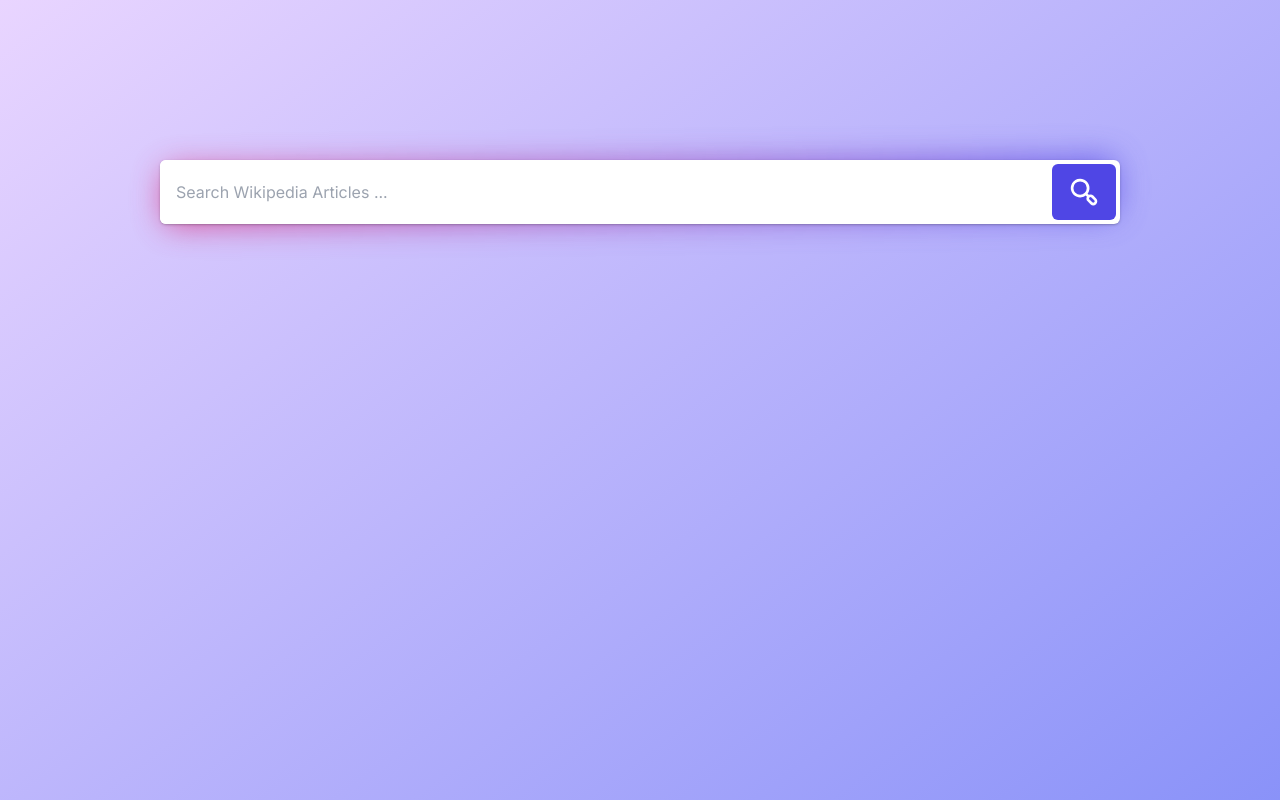
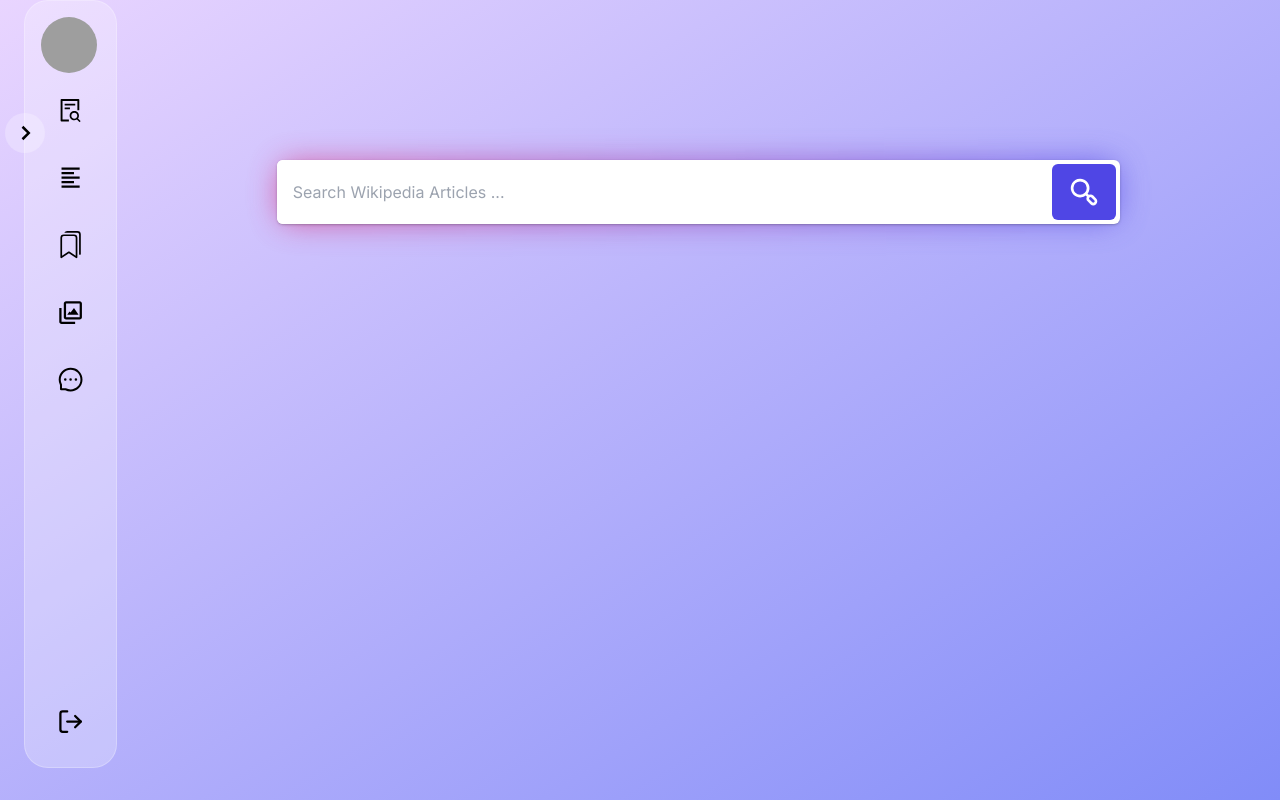
Before and after one commit to anujyadav140/wiki-ai, a Next.js app: page / in a window 1280 px wide. Shown: the top 800 px of the page. Built offline with nearby package versions, Linux system fonts and the light colour scheme; grey boxes are pictures that could not be loaded.

Commit message:
added side bar nav for both web and mobile view

```diff
--- a/app/components/search.tsx
+++ b/app/components/search.tsx
@@ -210,9 +210,10 @@
                     key={index}
                   >
                     <li
-                      className="flex items-start text-sm font-medium text-gray-600 rounded-md bg-white backdrop-filter backdrop-blur-lg p-4 hover:bg-opacity-40 hover:bg-white hover:backdrop-blur-lg shadow-lg shadow-indigo"
+                      className="flex items-start text-sm font-medium text-black rounded-md bg-white backdrop-filter backdrop-blur-lg p-4  hover:bg-white hover:backdrop-blur-lg shadow-lg shadow-indigo"
                       onClick={() => handleItemClick(suggestion)}
                     >
+                    {!(images[index] == "") ? (
                         <Image
                           src={images[index]}
                           alt={suggestion}
@@ -220,10 +221,11 @@
                           width={500}
                           height={500}
                         />
+                      ) : null}
                       <div>
                         {suggestion}
                         <br />
-                        <p className="text-xs text-gray-500 mt-1 hover:text-black">
+                        <p className="text-xs text-black mt-1 hover:text-black">
                           {extracts[index]}
                         </p>
                       </div>
--- /dev/null
+++ b/app/components/sidebar/data.tsx
@@ -0,0 +1,47 @@
+import { FiUser, FiLogOut } from "react-icons/fi";
+import { AiOutlineFileSearch, AiOutlineMessage } from "react-icons/ai";
+import { BsFolder, BsWallet2, BsBookmarks } from "react-icons/bs";
+import { BiAlignLeft, BiImages } from "react-icons/bi";
+
+export const dataWeb = [
+  {
+    id: 1,
+    icon: <AiOutlineFileSearch />,
+    text: "Wikipedia Search",
+  },
+  {
+    id: 2,
+    icon: <BiAlignLeft />,
+    text: "Continue Your Reading",
+  },
+  {
+    id: 3,
+    icon: <BsBookmarks />,
+    text: "Your Bookmarks",
+  },
+  {
+    id: 4,
+    icon: <BiImages />,
+    text: "Wikipedia Images",
+  },
+  {
+    id: 5,
+    icon: <AiOutlineMessage />,
+    text: "Messages",
+  },
+  // {
+  //   id: 6,
+  //   icon: <BsFolder />,
+  //   text: "File Manager",
+  // },
+  // {
+  //   id: 7,
+  //   icon: <BsWallet2 />,
+  //   text: "Wallet",
+  // },
+  {
+    id: 6,
+    icon: <FiLogOut />,
+    text: "Logout",
+  },
+];
--- /dev/null
+++ b/app/components/sidebar/sidebar-data.tsx
@@ -0,0 +1,30 @@
+import React from "react";
+import { dataWeb } from "./data";
+
+const SidebarData = ({toggle}:{toggle:any}) => {
+  return (
+    <div className="">
+      {dataWeb.map((data) => {
+        return (
+          <div
+            className={`${
+              toggle ? "last:w-[3.6rem]" : "last:w-[17rem]"
+            } sidebar last:absolute left-4 bottom-4`}
+            key={data.id}
+          >
+            <div className="mr-8 text-[1.7rem] text-brown">{data.icon}</div>
+            <div
+              className={`${
+                toggle ? "opacity-0 delay-200" : ""
+              } text-[1rem] text-brown whitespace-pre`}
+            >
+              {data.text}
+            </div>
+          </div>
+        );
+      })}
+    </div>
+  );
+};
+
+export default SidebarData;
--- /dev/null
+++ b/app/components/sidebar/sidebar-profile.tsx
@@ -0,0 +1,27 @@
+import React from "react";
+
+const UserProfile = ({toggle}:{toggle:any}) => {
+  return (
+    <div
+      className={`flex gap-5 items-center ${
+        toggle
+          ? "bg-none transition-all duration-300 delay-200"
+          : "bg-white rounded-xl p-2"
+      }`}
+    >
+      <div className="min-w-[3.5rem] h-[3.5rem]">
+        <img
+          src="../../assets/anuj.jpg"
+          alt=""
+          className="w-full h-full rounded-full object-cover"
+        />
+      </div>
+      <div className={toggle ? "opacity-0 delay-200" : ""}>
+        <h3 className="text-xl">Anuj Yadav</h3>
+        <span className="text-[0.75rem] opacity-60">anujyadav160@gmail.com</span>
+      </div>
+    </div>
+  );
+};
+
+export default UserProfile;
--- /dev/null
+++ b/app/components/sidebar/sidebar.tsx
@@ -0,0 +1,86 @@
+import React, { useState, ChangeEvent, useEffect } from "react";
+import { BiChevronLeft } from "react-icons/bi";
+import UserProfile from "./sidebar-profile";
+import SidebarData from "./sidebar-data";
+import Drawer from "@mui/material/Drawer";
+import List from "@mui/material/List";
+import ListItem from "@mui/material/ListItem";
+import ListItemText from "@mui/material/ListItemText";
+import { dataWeb } from "./data";
+import ListItemIcon from "@mui/material/ListItemIcon/ListItemIcon";
+import { Divider, ListItemButton } from "@mui/material";
+
+const Sidebar = () => {
+  const [toggle, setToggle] = useState(true);
+  const [isMobileScreen, setIsMobileScreen] = useState(false);
+
+  useEffect(() => {
+    const handleResize = () => {
+      if (window.innerWidth < 740) {
+        setIsMobileScreen(true);
+      } else {
+        setIsMobileScreen(false);
+      }
+    };
+
+    window.addEventListener("resize", handleResize);
+    handleResize(); // Initial check
+
+    return () => {
+      window.removeEventListener("resize", handleResize);
+    };
+  }, []);
+
+  const handleToggle = () => {
+    setToggle(!toggle);
+  };
+
+  return (
+    <div>
+      {isMobileScreen ? (
+        <div
+        className="absolute top-[7rem] flex justify-center items-center -left-5 w-10 h-10 bg-glass rounded-full cursor-pointer"
+        onClick={handleToggle}
+      >
+        <BiChevronLeft
+          className={`${
+            toggle ? "rotate-180" : ""
+          } text-3xl transition-all duration-300`}
+        />
+        <Drawer anchor="left" open={!toggle} onClose={handleToggle} PaperProps={{ style: { backgroundColor: "white", borderTopRightRadius: 10, borderBottomRightRadius: 10, } }}>
+          <List>
+            {dataWeb.map((item, index) => (
+              <div key={item.id}>
+                {index === dataWeb.length - 1 && <Divider />} {/* Add a divider before the last item */}
+                <ListItemButton component="a" href="#">
+                  <ListItem>
+                    <ListItemIcon>{item.icon}</ListItemIcon>
+                    <ListItemText primary={item.text} />
+                  </ListItem>
+                </ListItemButton>
+              </div>
+            ))}
+          </List>
+        </Drawer>
+      </div>
+      ) : (
+        <div className={`${toggle ? "w-[5.8rem]" : ""} sidebar-container`}>
+          <UserProfile toggle={toggle} />
+          <SidebarData toggle={toggle} />
+          <div
+            className="absolute top-[7rem] flex justify-center items-center -left-5 w-10 h-10 bg-glass rounded-full cursor-pointer"
+            onClick={handleToggle}
+          >
+            <BiChevronLeft
+              className={`${
+                toggle ? "rotate-180" : ""
+              } text-3xl transition-all duration-300`}
+            />
+          </div>
+        </div>
+      )}
+    </div>
+  );
+};
+
+export default Sidebar;
--- a/app/globals.css
+++ b/app/globals.css
@@ -1,6 +1,7 @@
 @tailwind base;
 @tailwind components;
 @tailwind utilities;
+@import url('https://fonts.googleapis.com/css?family=Source+Sans+Pro:regular,bold,italic&subset=latin,latin-ext');
 
 :root {
   --foreground-rgb: 0, 0, 0;
@@ -24,3 +25,13 @@
   --tw-gradient-stops: var(--tw-gradient-from), var(--tw-gradient-to);
   --tw-gradient-to: #818cf8 var(--tw-gradient-to-position);
 }
+
+@layer base {
+  .sidebar-container {
+    @apply bg-glass h-[96%] w-[20rem] rounded-3xl ml-6 p-4 border transition-all duration-500 border-solid border-glass relative
+  }
+  .sidebar {
+    @apply flex items-center mt-2 p-4 rounded-lg cursor-pointer hover:bg-white transition-all duration-300
+  }
+
+}
--- a/app/page.tsx
+++ b/app/page.tsx
@@ -3,7 +3,7 @@
 export default function Home() {
   return (
     <main>
-    <HomePage />
+      <HomePage />
     </main>
-  )
+  );
 }
--- a/app/pages/home.tsx
+++ b/app/pages/home.tsx
@@ -1,9 +1,17 @@
+"use client"
 import Search from "../components/search";
+import Sidebar from "../components/sidebar/sidebar";
 
 export default function HomePage() {
+
   return (
     <main>
-    <Search />
+      <div className={"w-full h-screen bg-back object-cover flex"}>
+        <Sidebar />
+        <div className="flex-grow flex flex-col">
+          <Search />
+        </div>
+      </div>
     </main>
-  )
+  );
 }
--- a/package.json
+++ b/package.json
@@ -9,6 +9,9 @@
     "lint": "next lint"
   },
   "dependencies": {
+    "@emotion/react": "^11.11.1",
+    "@emotion/styled": "^11.11.0",
+    "@mui/material": "^5.13.7",
     "@types/node": "20.4.1",
     "@types/react": "18.2.14",
     "@types/react-dom": "18.2.6",
```
Also changed, not shown: app/assets/anuj.jpg (added), app/components/sidebar.tsx (deleted), 1 other file (tests, documents, lock files or other folders). Lines whose indentation alone changed are shown as unchanged.
